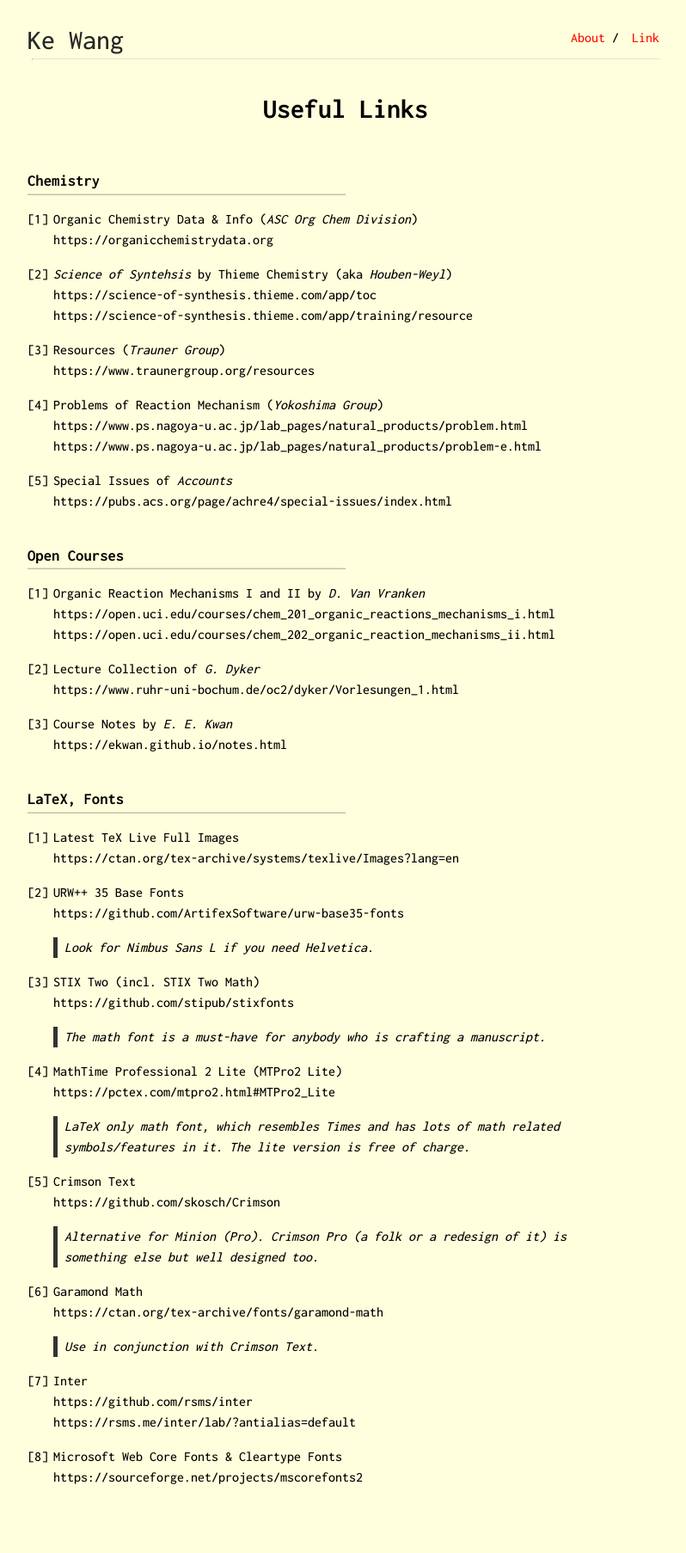
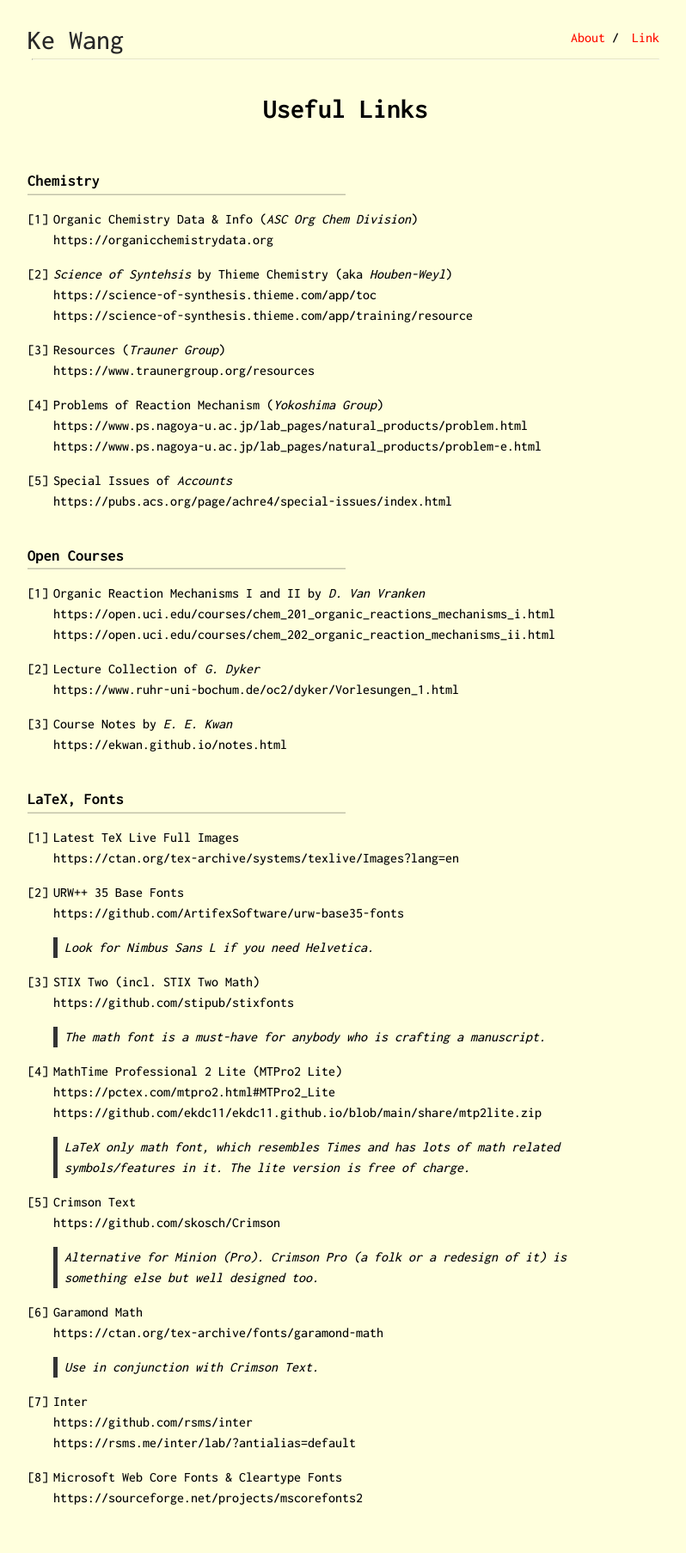
Before and after one commit to ekdc11/ekdc11.github.io, a Jekyll site: the page built from link.md, in a window 1280 px wide. Shown: the whole page at 86% size, without its empty margins (238-1036 px from the left). Built offline with Jekyll 4.4.1, drawn with Linux system fonts in a browser that asks for light colours; before the commit the page ends 1782 px from its top, so only the background shows below that; part of the change alters nothing that is shown.

Commit message:
Update link.md

```diff
--- a/link.md
+++ b/link.md
@@ -48,6 +48,7 @@ https://github.com/stipub/stixfonts \
 
 1. MathTime Professional 2 Lite (MTPro2 Lite) \
 https://pctex.com/mtpro2.html#MTPro2_Lite \
+https://github.com/ekdc11/ekdc11.github.io/blob/main/share/mtp2lite.zip \
 > LaTeX only math font, which resembles Times and has lots of math related symbols/features in it. The lite version is free of charge.
 
 1. Crimson Text \
```
